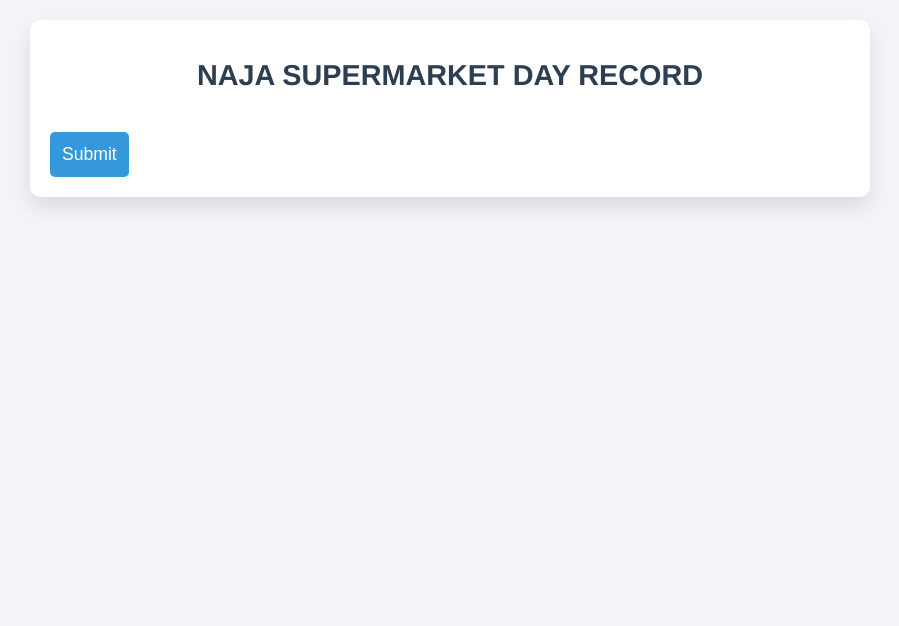
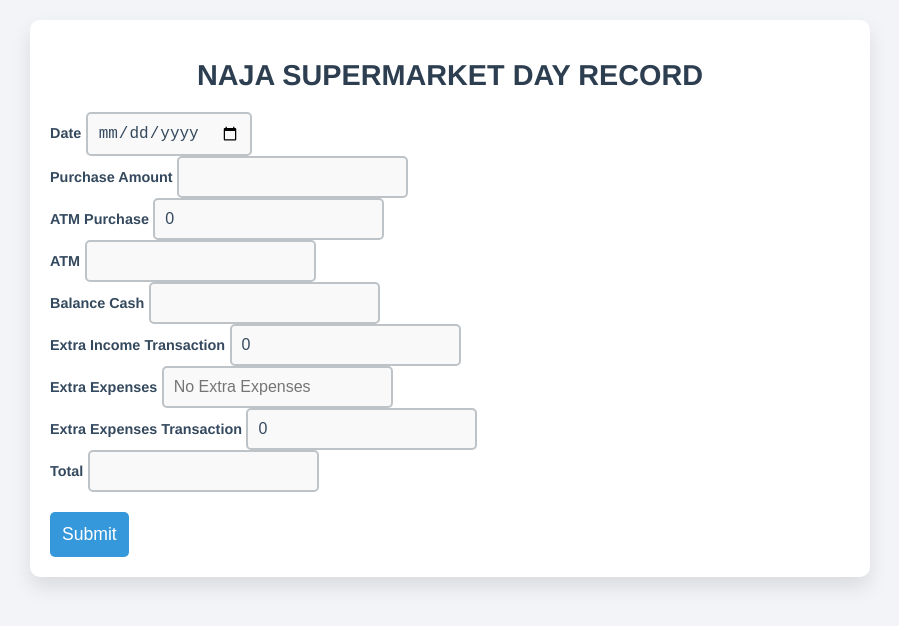
Before and after one commit to Haneenksalam/NAJA-SUPERMATKET, a plain HTML site: page index.html in a window 1280 px wide. Shown: the whole page, without its empty margins (190-1089 px from the left). Drawn offline with Linux system fonts and the light colour scheme.

Commit message:
Update index.html

```diff
--- a/index.html
+++ b/index.html
@@ -7,11 +7,48 @@
     <link rel="stylesheet" href="styles.css">
 </head>
 <body>
-    <!-- Your form and other content go here -->
     <div class="container">
         <h1>NAJA SUPERMARKET DAY RECORD</h1>
         <form id="dataForm" onsubmit="handleSubmit(event)">
-            <!-- All form inputs here -->
+            <!-- Input Fields -->
+            <div class="form-group">
+                <label for="date">Date</label>
+                <input type="date" id="date" name="date" required>
+            </div>
+            <div class="form-group">
+                <label for="purchaseAmount">Purchase Amount</label>
+                <input type="number" id="purchaseAmount" name="purchaseAmount" required>
+            </div>
+            <div class="form-group">
+                <label for="atmPurchase">ATM Purchase</label>
+                <input type="number" id="atmPurchase" name="atmPurchase" value="0">
+            </div>
+            <div class="form-group">
+                <label for="atm">ATM</label>
+                <input type="number" id="atm" name="atm" required>
+            </div>
+            <div class="form-group">
+                <label for="balanceCash">Balance Cash</label>
+                <input type="number" id="balanceCash" name="balanceCash" required>
+            </div>
+            <div class="form-group">
+                <label for="extraIncomeTransaction">Extra Income Transaction</label>
+                <input type="number" id="extraIncomeTransaction" name="extraIncomeTransaction" value="0">
+            </div>
+            <div class="form-group">
+                <label for="extraExpenses">Extra Expenses</label>
+                <input type="text" id="extraExpenses" name="extraExpenses" placeholder="No Extra Expenses">
+            </div>
+            <div class="form-group">
+                <label for="extraExpensesTransaction">Extra Expenses Transaction</label>
+                <input type="number" id="extraExpensesTransaction" name="extraExpensesTransaction" value="0">
+            </div>
+            <div class="form-group">
+                <label for="total">Total</label>
+                <input type="number" id="total" name="total" readonly>
+            </div>
+
+            <!-- Submit Button -->
             <button type="submit">Submit</button>
         </form>
     </div>
```
